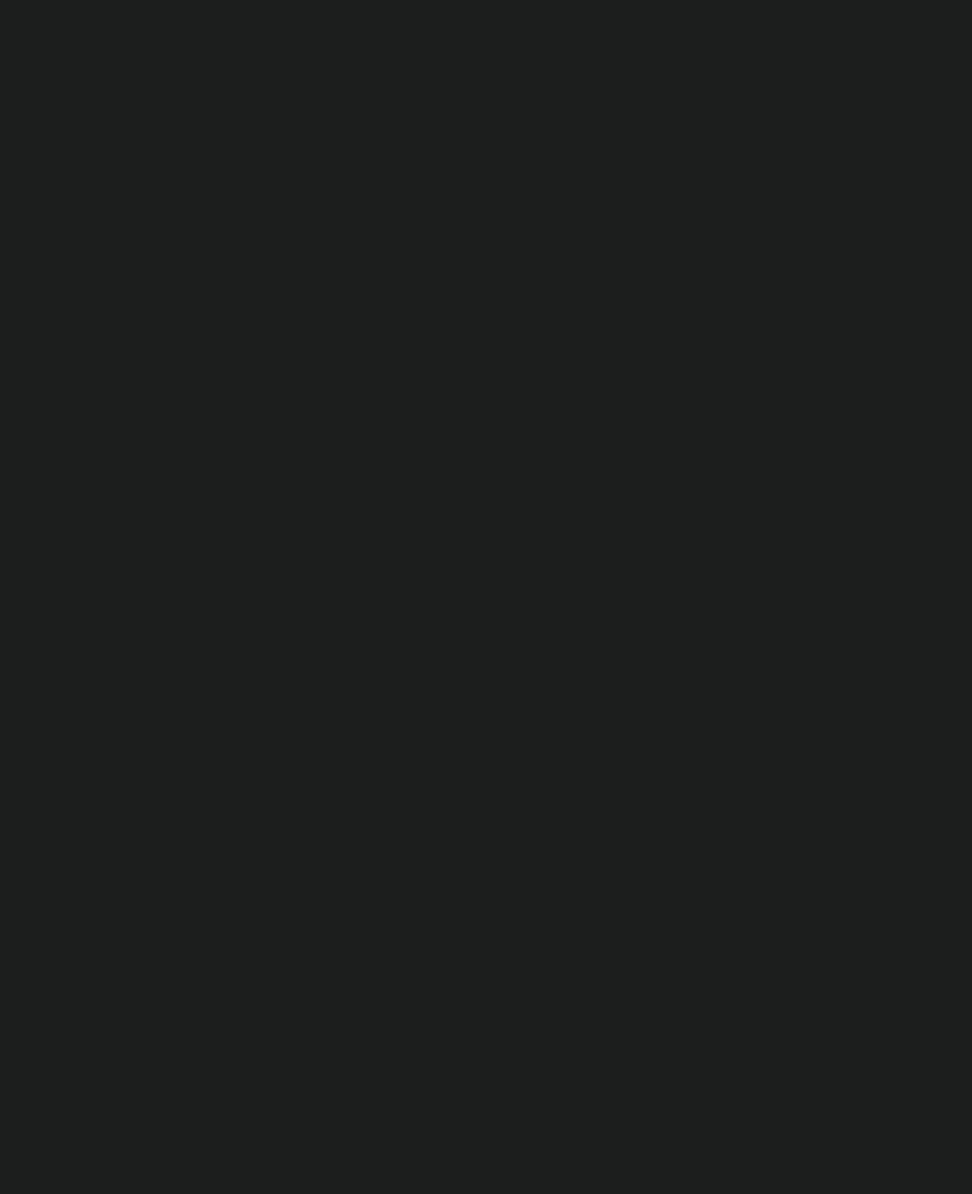
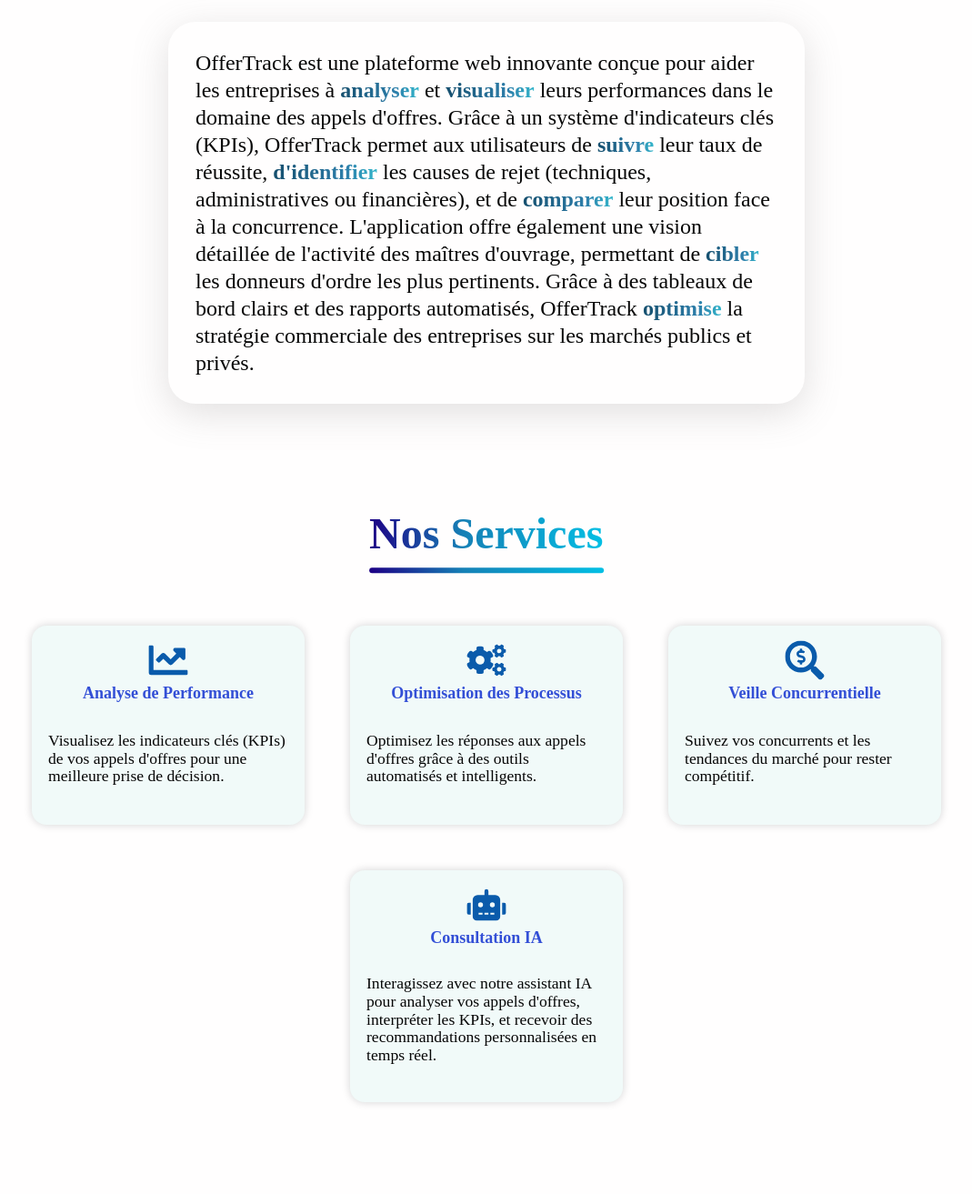
Before and after one commit to cheikhi51/Stage_Appels_Offres, a React (Vite) app: page / in a window 1280 px wide. Shown: the part 1480-2793 px from the top of the page at 91% size, without its empty margins (105-1174 px from the left). Before the commit the page ends 960 px from the top, so only its background shows below. Built offline with nearby package versions, Linux system fonts and the light colour scheme.

Commit message:
added some files

```diff
--- a/src/About.jsx
+++ b/src/About.jsx
@@ -1,7 +1,14 @@
+import aboutSideImage from "/about_side_image.png";
 function About(){
     return(
-        <div className="about-container">
+        <div className="about-container" id="about">
             <h1 className="section-title">À propos de nous</h1>
+            <div className="about-content">
+            <img className="side-image" src={aboutSideImage} alt="About Side Image" />
+            <p className="about-text">
+                OfferTrack est une plateforme web innovante conçue pour aider les entreprises à <span>analyser</span> et <span>visualiser</span> leurs performances dans le domaine des appels d'offres. Grâce à un système d'indicateurs clés (KPIs), OfferTrack permet aux utilisateurs de <span>suivre</span> leur taux de réussite, <span>d'identifier</span> les causes de rejet (techniques, administratives ou financières), et de <span>comparer</span> leur position face à la concurrence. L'application offre également une vision détaillée de l'activité des maîtres d'ouvrage, permettant de <span>cibler</span> les donneurs d'ordre les plus pertinents. Grâce à des tableaux de bord clairs et des rapports automatisés, OfferTrack <span>optimise</span> la stratégie commerciale des entreprises sur les marchés publics et privés.
+            </p>
+            </div>
         </div>
     )
 }
--- a/src/App.css
+++ b/src/App.css
@@ -3,7 +3,7 @@
     box-sizing: border-box;
 }
 body{
-    background-color: #1c1d1d;
+    background-color: #010914;
     margin: 0;
     padding: 0;
 }
@@ -68,6 +68,13 @@
     right: 0;
     width: 100%;
     z-index: 50;
+    transition: all 0.5s ease-in-out;
+}
+.navbar.scrolled{
+    background: #334fd6;
+    background: radial-gradient(circle, rgba(51, 79, 214, 1) 0%, rgba(1, 0, 3, 1) 100%);
+    backdrop-filter: blur(12px);
+    box-shadow: 0 10px 15px -3px rgba(231, 224, 215, 0.1);
 }
 .nav-container{
     padding: 0;
@@ -387,12 +394,12 @@
 
     .nav-menu {
     position: fixed;
-    top: 100px;
+    top: 55px;
     left: -100%;
     width: 100%;
-    height: calc(100vh - 70px);
-   background: #334fd6;
-   background: radial-gradient(circle, rgba(51, 79, 214, 1) 0%, rgba(1, 0, 3, 1) 100%);
+    height: 100vh;
+    background: #334fd6;
+    background: radial-gradient(circle, rgba(51, 79, 214, 1) 0%, rgba(1, 0, 3, 1) 100%);
     flex-direction: column;
     justify-content: flex-start;
     padding-top: 50px;
@@ -437,6 +444,21 @@
     flex-wrap: wrap;
     gap: 8px;
   }
+  .side-image{
+    width: 300px;
+    height: 300px;
+  }
+  .about-content{
+    flex-direction: column;
+    gap: 10px;
+    padding: 10px;
+  }
+  .about-text{
+    font-size: small;
+    line-height: 30px;
+    max-width: 300px;
+    padding: 10px;
+  }
 }
 
 /*About section */
@@ -446,8 +468,186 @@
     align-items: center;
     flex-direction: column;
     gap: 10px;
+    background: linear-gradient(145deg, #fffefe 0%, #fffefe 100%);
     padding: 40px;
-    color: white;
+    color: #060606;
     position: relative;
     overflow: hidden;
 }
+.about-content{
+    display: flex;
+    justify-content: space-evenly;
+    align-items: center;
+    flex-wrap: wrap;
+    gap: 50px;
+
+}
+.side-image{
+    max-width: 500px;
+    width: 100%;
+    height: auto;
+}
+.about-text{
+    font-size: x-large;
+    line-height: 30px;
+    max-width: 700px;
+    padding: 30px;
+    box-shadow: 0 10px 40px rgba(118, 113, 113, 0.216);
+    border-radius: 30px;
+    overflow: hidden;
+}
+.about-text span{
+    background: #30e1f8;
+    background: linear-gradient(90deg, rgb(21, 78, 109) 0%, rgb(45, 126, 170) 70%,rgb(51, 182, 203) 100%);
+    background-clip: text;
+    -webkit-background-clip: "text";
+    -webkit-text-fill-color: transparent;
+    font-weight: bolder;
+}
+.section-title{
+    position: relative;
+    transform: scale(1.5);
+    background-clip: text;
+    background: linear-gradient(90deg, rgb(29, 0, 133) 0%, rgb(22, 129, 182) 40%, rgb(3, 191, 228) 100%);
+    -webkit-background-clip: text;
+    -webkit-text-fill-color:transparent;
+}
+.section-title::after{
+    content: '';
+    position: absolute;
+    width: 100%;
+    height: 4px;
+    left: 0;
+    bottom: -10px;
+    border-radius: 3px;
+    background: linear-gradient(90deg, rgb(29, 0, 133) 0%, rgb(22, 129, 182) 40%, rgb(3, 191, 228) 100%);
+}
+
+/*Sevices Section*/
+.services-container{
+    display: flex;
+    justify-content: center;
+    align-items: center;
+    flex-direction: column;
+    gap: 10px;
+    background: linear-gradient(145deg, #fffefe 0%, #fffefe 100%);
+    padding: 40px;
+    color: #060606;
+    position: relative;
+    overflow: hidden;
+}
+.services-section{
+    display: flex;
+    justify-content: center;
+    flex-wrap: wrap;
+    gap: 50px;
+    margin-top: 50px;
+}
+.service-card{
+    display: flex;
+    justify-content: center;
+    align-items: center;
+    flex-direction: column;
+    background: #f1faf9;
+    border-radius: 16px;
+    padding: 30px;
+    width: 300px;
+    transition: all 0.4s ease;
+    box-shadow: 0 0 10px rgba(1, 18, 21, 0.178);
+}
+.service-card:hover{
+    transform: translateY(-5px);
+    box-shadow: 0 10px 30px rgba(94, 113, 117, 0.2);
+    filter: drop-shadow(0 0 0.04rem aqua);
+}
+.service-card h3{
+    color: #334fd6;
+    font-weight: bolder;
+    font-size: large;
+}
+.service-card p{
+    max-width: 300px;
+    width: 100%;
+    font-size: medium;
+    font-weight: 300;
+    transform: scale(1.1);
+}
+.service-icon{
+    transform: scale(2.7);
+    color: #0a5bab;
+}
+/*Contact Section */
+
+.contact-container{
+    display: flex;
+    justify-content: center;
+    align-items: center;
+    flex-direction: column;
+    gap: 10px;
+    background: linear-gradient(145deg, #fffefe 0%, #fffefe 100%);
+    padding: 40px;
+    color: #060606;
+    position: relative;
+    overflow: hidden;
+}
+
+/*Footer Section*/
+.footer-container{
+    display: flex;
+    justify-content: space-evenly;
+    align-items: center;
+    background: #334fd6;
+    background: radial-gradient(circle, rgba(51, 79, 214, 1) 0%, rgba(1, 0, 3, 1) 100%);
+    color: white;
+    height: 200px;
+}
+.quick-links{
+    display: flex;
+    justify-content: center;
+    align-items: center;
+    gap: 13px;
+    flex-direction: column;
+    flex-wrap: wrap;
+}
+.quick-links a{
+    position: relative;
+    color: white;
+    text-decoration: none;
+    transition: all 0.4s ease-in-out;
+    font-size: 18px;
+}
+.quick-links a::after{
+    content: '';
+    position: absolute;
+    bottom: -5px;
+    left: 50%;
+    height: 3px;
+    transform: translateX(-50%);
+    width: 0;
+    border-radius: 3px;
+    background-color: #30e1f8;
+    transition: all 0.4s ease-in-out;
+    overflow: hidden;
+}
+.quick-links a:hover{
+    color: #30e1f8;
+}
+.quick-links a:hover::after{
+    width: 100%;
+}
+.social-media-fonts{
+    display: flex;
+    justify-content: center;
+    align-items: center;
+    gap: 20px;
+    font-size: x-large;
+}
+
+.social-media-font{
+    transition: all 0.4s ease-in-out;
+}
+.social-media-font:hover{
+    color: #5cbbd5;
+    cursor: pointer;
+    transform: translateY(-4px) scale(1.2);
+}
--- a/src/App.jsx
+++ b/src/App.jsx
@@ -4,6 +4,9 @@
 import Navbar from './Navbar'
 import About from './About'
 import loadingImage from "/circle_logo.png"
+import Services from './Services'
+import Contact from './Contact'
+import Footer from './Footer'
 function App() {
 
   const [isLoading,setIsLoading] = useState(true);
@@ -32,6 +35,9 @@
       <Navbar />
       <Home />
       <About />
+      <Services />
+      <Contact />
+      <Footer />
     </>
   )
 }
--- /dev/null
+++ b/src/Contact.jsx
@@ -0,0 +1,9 @@
+
+function Contact(){
+    return(
+        <div className="contact-container">
+            <h1 className="section-title" id="contact">Contacter-nous</h1>
+        </div>
+    )
+}
+export default Contact
--- /dev/null
+++ b/src/Footer.jsx
@@ -0,0 +1,24 @@
+import logoImage from '/offerTrack_logo_prev_ui.png';
+import { MdEmail } from "react-icons/md";
+import {FaWhatsapp } from "react-icons/fa";
+import { FaFacebook } from "react-icons/fa";
+function Footer(){
+    return(
+        <div className="footer-container">
+            <img className="logo-image" src={logoImage} alt="logo image" />
+            <h3>© Copyrights OfferTrack All Rights Reserved</h3>
+            <div className="quick-links">
+                <a href="#home">Accueil</a>
+                <a href="#about">À propos</a>
+                <a href="#services">Services</a>
+                <a href="#contact">Contacter-nous</a>
+            </div>
+            <div className='social-media-fonts'>
+                <MdEmail className='social-media-font'/>
+                <FaFacebook  className='social-media-font'/>
+                <FaWhatsapp  className='social-media-font'/>
+            </div>
+        </div>
+    )
+}
+export default Footer
--- a/src/Home.jsx
+++ b/src/Home.jsx
@@ -10,7 +10,7 @@
         return ()=> clearInterval(interval)
     },[texts.length])
     return(
-        <div className="home-container">
+        <div className="home-container" id="home">
             <div class="g1"></div>
             <div class="g2"></div>
             <div class="g3"></div>
--- /dev/null
+++ b/src/Services.jsx
@@ -0,0 +1,32 @@
+import { FaChartLine, FaCogs, FaSearchDollar,FaRobot } from 'react-icons/fa';
+function Services(){
+    return(
+        <div className="services-container" id="services">
+      <h1 className="section-title">Nos Services</h1>
+      <div className="services-section">
+        <div className="service-card">
+          <FaChartLine className="service-icon" />
+          <h3>Analyse de Performance</h3>
+          <p>Visualisez les indicateurs clés (KPIs) de vos appels d'offres pour une meilleure prise de décision.</p>
+        </div>
+        <div className="service-card">
+          <FaCogs className="service-icon" />
+          <h3>Optimisation des Processus</h3>
+          <p>Optimisez les réponses aux appels d'offres grâce à des outils automatisés et intelligents.</p>
+        </div>
+        <div className="service-card">
+          <FaSearchDollar className="service-icon" />
+          <h3>Veille Concurrentielle</h3>
+          <p>Suivez vos concurrents et les tendances du marché pour rester compétitif.</p>
+        </div>
+        <div className="service-card">
+          <FaRobot className="service-icon" />
+          <h3>Consultation IA</h3>
+          <p>Interagissez avec notre assistant IA pour analyser vos appels d'offres, interpréter les KPIs,
+             et recevoir des recommandations personnalisées en temps réel.</p>
+        </div>
+      </div>
+    </div>
+    )
+}
+export default Services
```
Also changed, not shown: src/Navbar.jsx (+18 -4 lines), public/about_side_image.png (added), public/circle_logo copy.png (deleted).
